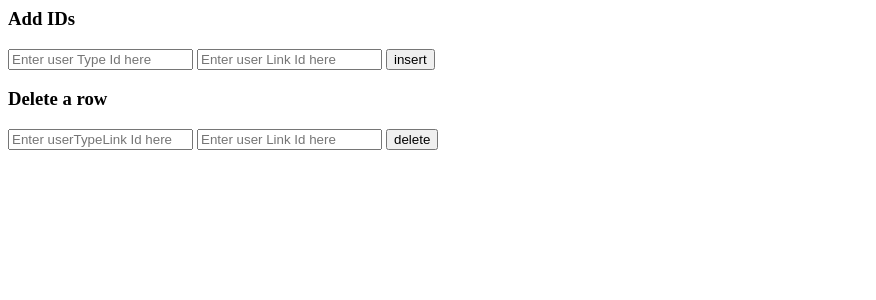
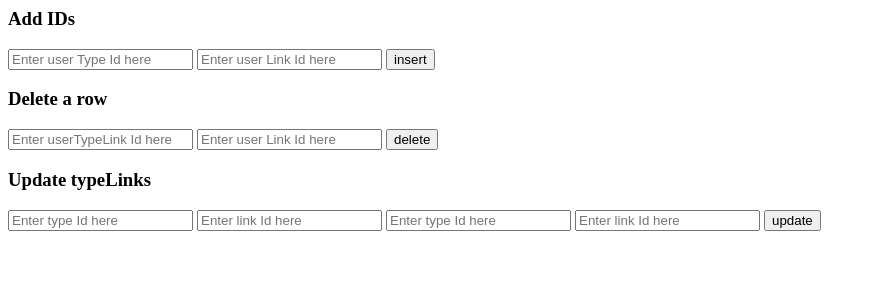
Before and after one commit to moatazsamir1997/tedx, a PHP site: page /usertypelinks.php in a window 1280 px wide. Shown: the top 300 px of the page, without its empty margins (0-876 px from the left). Run offline with PHP 8.4, Linux system fonts and the light colour scheme.

Commit message:
updating

```diff
--- a/usertype links/usertypelinks.php
+++ b/usertype links/usertypelinks.php
@@ -15,6 +15,14 @@
 		</form>
 
 
+		<form method="POST" action="#">
+			<h3>Update typeLinks</h3>
+			<input type="text" name="TheTypeId" placeholder="Enter type Id here">
+			<input type="text" name="TheLinkId" placeholder="Enter link Id here">
+			<input type="text" name="TheNewTypeId" placeholder="Enter type Id here">
+			<input type="text" name="TheNewLinkId" placeholder="Enter link Id here">
+			<input type="submit" name="updateType&Links" value="update">
+		</form>
 
 
 
@@ -87,9 +95,33 @@
 		}
 		else {echo "0 results";}
 	}
+	//............................................................
+
+	function update($tableName)
+
+	{	if(isset($_POST['delete']))
+		{
+		$requestedLinkId = $_POST["TheLinkId"];
+		$newLinkId= $_POST["TheNewLinkId"];
+		$userTypeLinksId = $_POST["TheTypeId"];
+		$newuserTypeLinksId =	$_POST["TheNewTypeId"];
+		// var_dump($requestedLinkId);
+		// var_dump($userTypeLinksId);
+	//	echo '<br>';
+		if ($requestedLinkId != "" && $userTypeLinksId != "" ) {
+			$update="UPDATE `$tableName`
+			SET `userTypeId` = $newLinkId
+			WHERE `userTypeId` = $requestedLinkId
+			AND
+			SET `linkId` = '$newuserTypeLinksId'
+			WHERE `linkId` = '$userTypeLinksId' ";
+			$result = mysqli_query($conn, $update);
+		}
 
 
 
+	}
+	}
 
 
 
```
Also changed, not shown: 1 other file.
